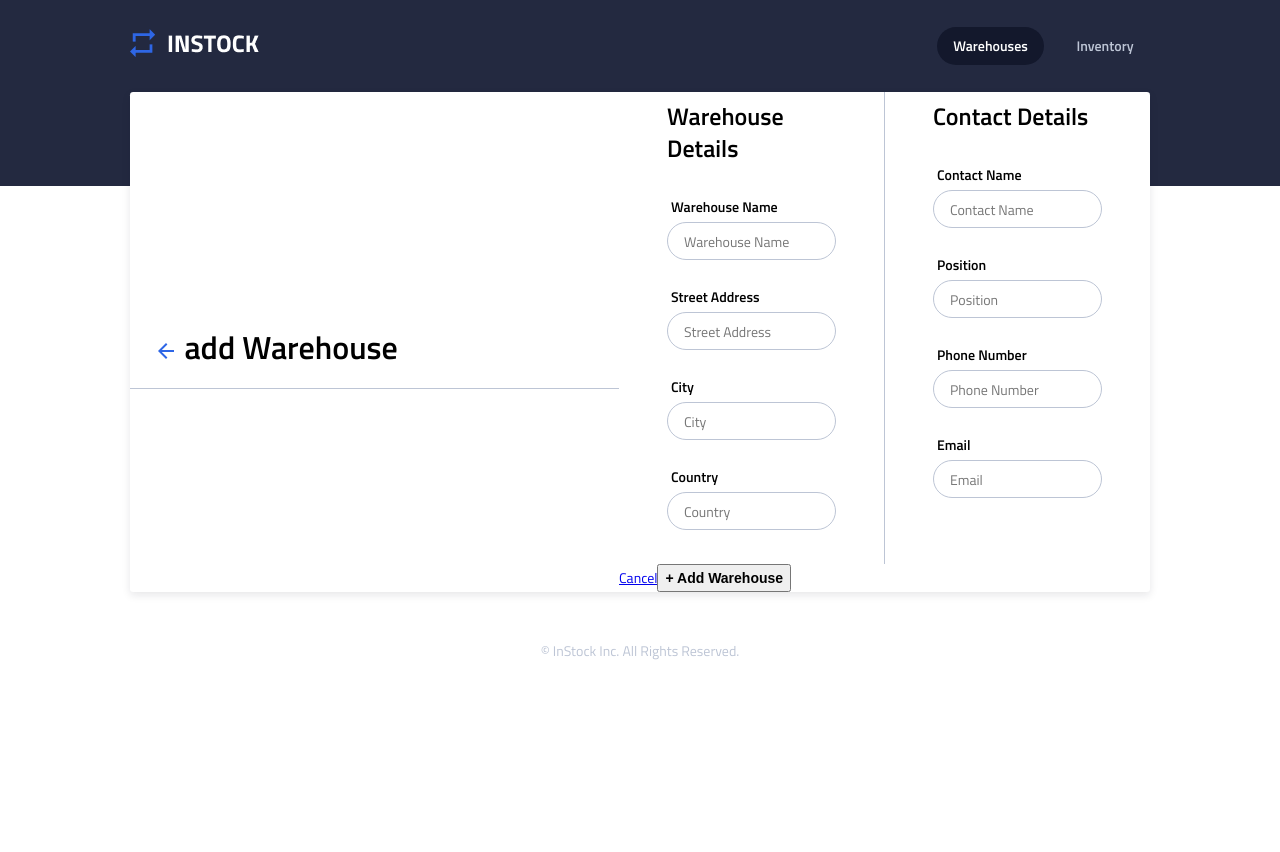
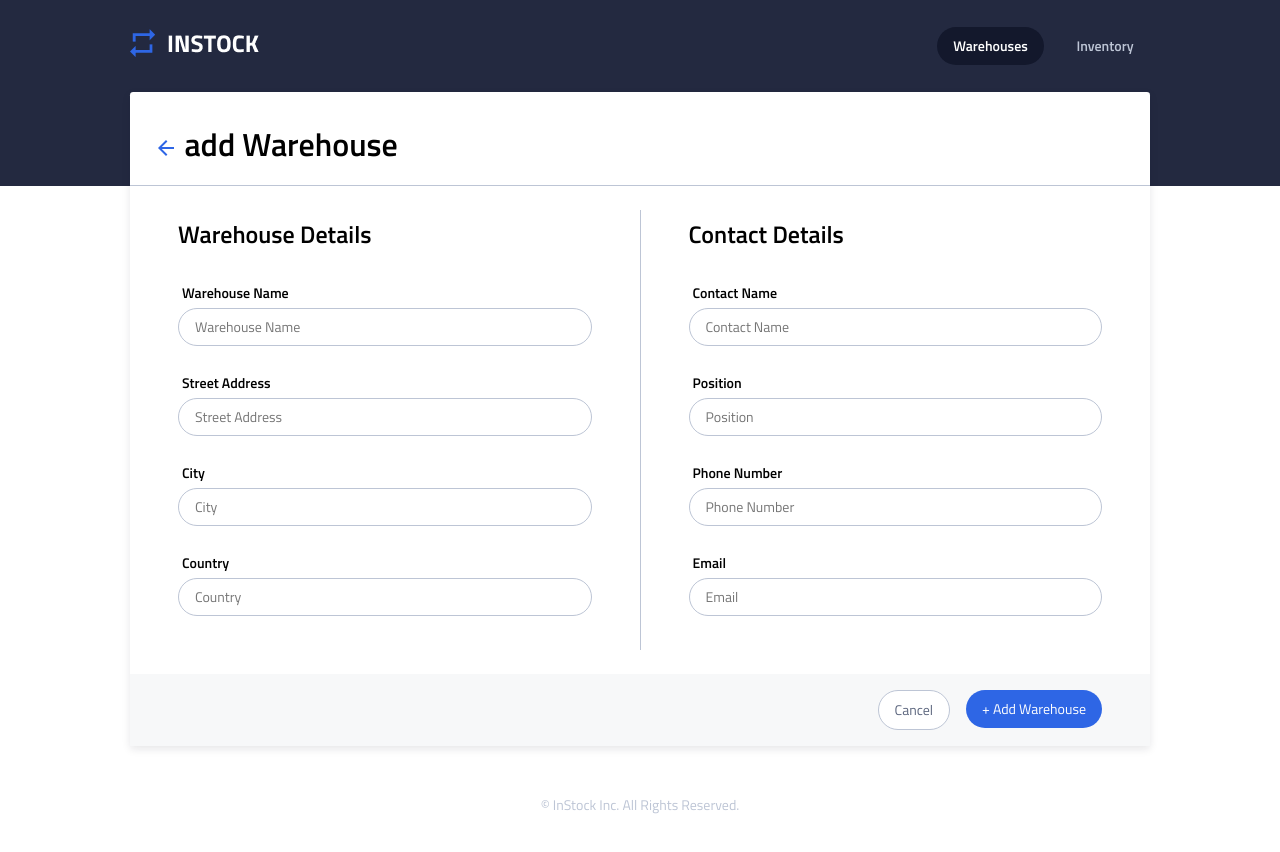
Before and after one commit to Muudy12/golden-lions-InStock, a React (Vite) app: page /warehouses/add in a window 1280 px wide. Built offline with nearby package versions, Linux system fonts and the light colour scheme; a web font is replaced by a local one.

Commit message:
fixed duplication in add and edit style pages

```diff
--- a/src/pages/Warehouses/AddNewWarehouse/AddNewWarehouse.scss
+++ b/src/pages/Warehouses/AddNewWarehouse/AddNewWarehouse.scss
@@ -10,16 +10,13 @@
   box-shadow: 0 0.2rem 0.5rem 0 rgba($primary-text-color, 0.1);
   margin: 1.5rem 0 2rem;
   min-width: 21.4375rem;
-
   @include tablet {
     margin-top: 1.7rem;
     margin-bottom: 15rem;
   }
-
   @include desktop {
     margin-bottom: 3rem;
   }
-
   &__header {
     width: 100%;
     display: flex;
@@ -30,11 +27,9 @@
     padding: 2rem 1rem 1.5rem;
     border-bottom: 0.1rem solid $secondary-cloud-color;
     box-sizing: border-box;
-
     @include tablet {
       padding: 2rem 1.5rem 1.3rem !important;
     }
-
     &-icon {
       display: flex;
       align-items: center;
@@ -42,166 +37,40 @@
       width: 1.5rem;
       height: 1.5rem;
       padding-top: 0.2rem;
-
       & div {
         display: flex;
         height: 100%;
         width: 100%;
       }
     }
-
     &-title {
       margin: 0rem;
       font-size: 1.75rem;
     }
   }
-
   &__form-wrapper {
     width: 100%;
     padding-top: 1.5rem;
-
     @include tablet {
       flex-direction: row;
     }
   }
-
-  &__form {
-    box-sizing: border-box;
-    width: 100%;
-  }
-
-  display: flex;
-  flex-direction: column;
-
-  @include tablet {
-    flex-direction: row;
-  }
-
-  &-item {
-    display: flex;
-    flex-direction: column;
-    height: 90px;
-
-    &-label {
-      margin: 0rem;
-      padding: 0rem 0.25rem 0.25rem 0.25rem;
-    }
-
-    &-input {
-      all: unset;
-      box-sizing: border-box;
-      border-radius: 1.25rem;
-      border: 0.1rem solid $secondary-cloud-color;
-      height: 2.25rem;
-      padding-left: 1rem;
-      color: $primary-text-color;
-
-      @include tablet {
-        height: 2.375rem;
-      }
-
-      &:focus {
-        border: 0.1rem solid $primary-element-color;
-        outline: none;
-      }
-
-      &.invalid {
-        border-color: $supporting-red-color;
-
-        &:focus {
-          border-color: $supporting-red-color;
-        }
-      }
-
-      &-error {
-        display: flex;
-        flex-direction: row;
-        margin-top: 0.25rem;
-
-        &-icon svg {
-          width: 16px;
-          height: 16px;
-        }
-
-        &-message {
-          margin: 0;
-          color: $supporting-red-color;
-          padding-left: 0.25rem;
-        }
-      }
-    }
-  }
-
-  &-warehouse {
-    display: flex;
-    flex-direction: column;
-    padding: 0rem 1.5rem;
-    border-bottom: 0.1rem solid $secondary-cloud-color;
-
-    @include tablet {
-      border-bottom: none;
-      border-right: 0.1rem solid $secondary-cloud-color;
-      flex: 1;
-      padding: 0rem 2rem;
-    }
-
-    @include desktop {
-      padding: 0.5rem 3rem;
-    }
-
-    &-title {
-      margin: 0rem;
-      padding-bottom: 1.5rem;
-
-      @include tablet {
-        padding-bottom: 2rem;
-      }
-    }
-  }
-
-  &-contact {
-    display: flex;
-    flex-direction: column;
-    padding: 1.5rem 1.5rem 0rem 1.5rem;
-
-    @include tablet {
-      flex: 1;
-      padding: 0rem 2rem;
-    }
-
-    @include desktop {
-      padding: 0.5rem 3rem;
-    }
-
-    &-title {
-      margin: 0rem;
-      padding-bottom: 1.5rem;
-
-      @include tablet {
-        padding-bottom: 2rem;
-      }
-    }
-  }
-
-  &-buttons {
+  &__element-buttons {
     display: flex;
     flex-direction: row;
     justify-content: center;
     padding: 1rem 1.5rem;
     gap: 1rem;
     background-color: $background-light-grey;
-
     @include tablet {
       justify-content: flex-end;
       padding-right: 2rem;
       padding-top: 1rem;
       margin-top: 1.5rem;
     }
-
     @include desktop {
       padding-right: 3rem;
     }
-
     &-addWarehouse {
       all: unset;
       border-radius: 1.25rem;
@@ -212,75 +81,16 @@
       display: flex;
       justify-content: center;
       align-items: center;
-
       @include tablet {
         flex: 0;
         height: 2.375rem;
         padding: 0rem 1rem;
         white-space: nowrap;
       }
-
-      &:hover {
-        background-color: $background-graphite-color;
-      }
-
-      &-title {
-        margin: 0rem;
-        padding-top: 0.5rem;
-      }
-    }
-
-    &__wrapper {
-      width: 100%;
-      padding-top: 1.5rem;
-
-      @include tablet {
-        flex-direction: row;
-      }
-    }
-
-    &__element-buttons {
-      display: flex;
-      flex-direction: row;
-      justify-content: center;
-      padding: 1rem 1.5rem;
-      gap: 1rem;
-      background-color: $background-light-grey;
-
-      @include tablet {
-        justify-content: flex-end;
-        padding-right: 2rem;
-        padding-top: 1rem;
-        margin-top: 1.5rem;
-      }
-
-      @include desktop {
-        padding-right: 3rem;
-      }
-
-      &-addWarehouse {
-        all: unset;
-        border-radius: 1.25rem;
-        height: 2.25rem;
-        background-color: $primary-element-color;
-        color: $primary-white-color;
-        flex: 1;
-        display: flex;
-        justify-content: center;
-        align-items: center;
-
-        @include tablet {
-          flex: 0;
-          height: 2.375rem;
-          padding: 0rem 1rem;
-          white-space: nowrap;
-        }
-
       &:hover {
         background-color: $background-graphite-color;
       }
     }
-
     &-cancel {
       all: unset;
       border-radius: 1.25rem;
@@ -291,13 +101,11 @@
       align-items: center;
       color: $secondary-slate-color;
       background-color: $primary-white-color;
-
       @include tablet {
         flex: 0;
         height: 2.375rem;
         padding: 0rem 1rem;
       }
-
       &:hover {
         border-color: $primary-element-color;
         color: $primary-element-color;
@@ -305,4 +113,3 @@
     }
   }
 }
-}
--- a/src/pages/Warehouses/EditWarehouse/EditWarehouse.scss
+++ b/src/pages/Warehouses/EditWarehouse/EditWarehouse.scss
@@ -1,6 +1,6 @@
 @import "../../../styles/global.scss";
 
-.form{
+.form {
   display: flex;
   flex-direction: column;
   align-items: center;
@@ -9,6 +9,8 @@
   border-radius: 0.2rem;
   box-shadow: 0 0.2rem 0.5rem 0 rgba($primary-text-color, 0.1);
   margin: 1.5rem 0 2rem;
+  min-width: 21.4375rem;
+
   @include tablet {
     margin-top: 1.7rem;
     margin-bottom: 15rem;
@@ -28,12 +30,15 @@
     padding: 2rem 1rem 1.5rem;
     border-bottom: 0.1rem solid $secondary-cloud-color;
     box-sizing: border-box;
+
     @include tablet {
       padding: 2rem 1.5rem 1.3rem !important;
     }
+
     &-icon {
       padding-top: 0.5rem;
     }
+
     &-title {
       margin: 0rem;
 
@@ -52,82 +57,34 @@
     }
   }
 
-  &__form-wrapper {
+  &__wrapper {
     width: 100%;
     padding-top: 1.5rem;
+
     @include tablet {
       flex-direction: row;
     }
   }
-  &__form {
-    box-sizing: border-box;
-    width: 100%;}
-    display: flex;
-    flex-direction: column;
-    @include tablet {
-      flex-direction: row;
-    }
-    &-item {
-      display: flex;
-      flex-direction: column;
-      height: 90px;
-      &-label {
-        margin: 0rem;
-        padding: 0rem 0.25rem 0.25rem 0.25rem;
-      }
-      &-input {
-        all: unset;
-        box-sizing: border-box;
-        border-radius: 1.25rem;
-        border: 0.1rem solid $secondary-cloud-color;
-        height: 2.25rem;
-        padding-left: 1rem;
-        color: $primary-text-color;
-        @include tablet {
-          height: 2.375rem;
-        }
-        &:focus {
-          border: 0.1rem solid $primary-element-color;
-          outline: none;
-        }
-        &.invalid {
-          border-color: $supporting-red-color;
-          &:focus {
-            border-color: $supporting-red-color;
-          }
-        }
-        &-error {
-          display: flex;
-          flex-direction: row;
-          margin-top: 0.25rem;
-          &-icon svg {
-            width: 16px;
-            height: 16px;
-          }
-          &-message {
-            margin: 0;
-            color: $supporting-red-color;
-            padding-left: 0.25rem;
-          }
-        }
-      }
-    }
-    &-buttons {
+
+  &__element-buttons {
     display: flex;
     flex-direction: row;
     justify-content: center;
     padding: 1rem 1.5rem;
     gap: 1rem;
     background-color: $background-light-grey;
+
     @include tablet {
       justify-content: flex-end;
       padding-right: 2rem;
       padding-top: 1rem;
       margin-top: 1.5rem;
     }
+
     @include desktop {
       padding-right: 3rem;
     }
+
     &-save {
       all: unset;
       border-radius: 1.25rem;
@@ -138,62 +95,19 @@
       display: flex;
       justify-content: center;
       align-items: center;
+
       @include tablet {
         flex: 0;
         height: 2.375rem;
         padding: 0rem 1rem;
       }
+
       &:hover {
         background-color: $background-graphite-color;
       }
-        &-title{
-            margin: 0rem;
-            padding-top: 0.5rem;
     }
-    }
-    &__wrapper{
-        width: 100%;
-        padding-top: 1.5rem;
-        @include tablet{
-            flex-direction: row;
-        }
-    }
-        &__element-buttons{
-            display: flex;
-            flex-direction: row;
-            justify-content: center;
-            padding: 1rem  1.5rem;
-            gap: 1rem;
-            background-color: $background-light-grey;
-            @include tablet{
-                justify-content: flex-end;
-                padding-right: 2rem;
-                padding-top: 1rem;
-                margin-top: 1.5rem ;
-            }
-            @include desktop{
-                padding-right: 3rem;
-            }
-            &-save{
-                all: unset;
-                border-radius: 1.25rem;
-                height: 2.25rem;
-                background-color: $primary-element-color;
-                color: $primary-white-color;
-                flex: 1;
-                display: flex;
-                justify-content: center;
-                align-items: center;
-                @include tablet{
-                    flex: 0;
-                    height: 2.375rem;
-                    padding: 0rem  1rem;
-                }
-                &:hover{
-                    background-color: $background-graphite-color;
-                }
-            }
-            &-cancel{
+
+    &-cancel {
       all: unset;
       border-radius: 1.25rem;
       border: 0.1rem solid $secondary-cloud-color;
@@ -203,16 +117,17 @@
       align-items: center;
       color: $secondary-slate-color;
       background-color: $primary-white-color;
-                @include tablet{
+
+      @include tablet {
         flex: 0;
         height: 2.375rem;
-                    padding: 0rem  1rem;
+        padding: 0rem 1rem;
       }
-                &:hover{
+
+      &:hover {
         border-color: $primary-element-color;
         color: $primary-element-color;
       }
     }
   }
 }
-  }
```
Lines whose indentation alone changed are shown as unchanged.
